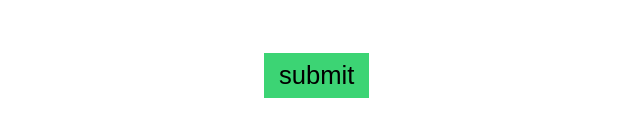
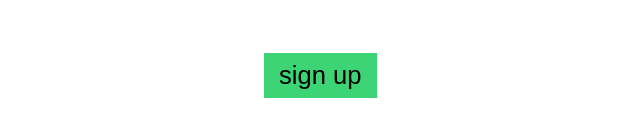
Before and after one commit to bobbysebolao/FAC_guidebook2.0, a website: page public/sign-up.html in a window 1280 px wide. Shown: the part 663-797 px from the top of the page, 304-944 px from the left. Drawn offline with Linux system fonts and the light colour scheme; a web font is replaced by a local one.

Commit message:
Change submit button name

```diff
--- a/public/sign-up.html
+++ b/public/sign-up.html
@@ -25,7 +25,7 @@
             <p id='error'>Passwords do not match</p>
             <p id='success'>Log in successful! Bon Appétit!</p>
 
-            <li><input id="sign-up-submit" type="submit" value= "submit"></li>
+            <li><input id="sign-up-submit" type="submit" value= "sign up"></li>
           </ul>
         </form>
       </section>
```
